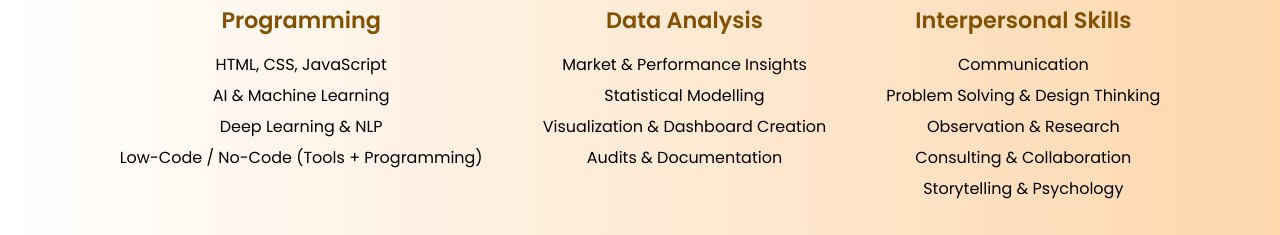
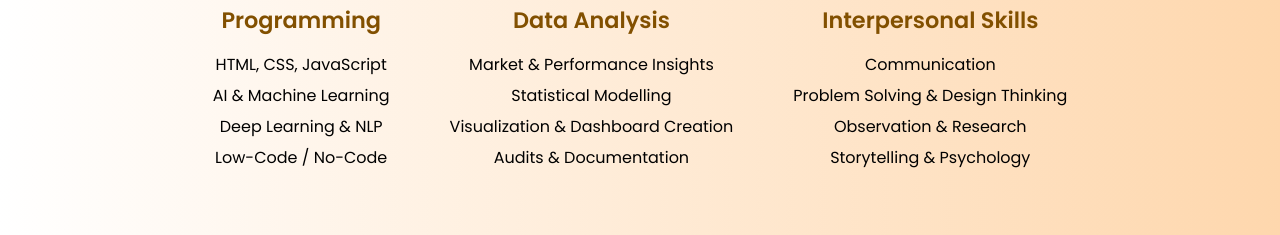
Before and after one commit to Sanjay-1307/Sanjay_Portfolio, a plain HTML site: page index.html in a window 1280 px wide. Shown: the part 1573-1808 px from the top of the page. Drawn offline with nearby package versions, Linux system fonts and the light colour scheme.

Commit message:
index.html

```diff
--- a/index.html
+++ b/index.html
@@ -98,7 +98,7 @@
         <p>HTML, CSS, JavaScript</p>
         <p>AI & Machine Learning</p>
         <p>Deep Learning & NLP</p>
-        <p>Low-Code / No-Code (Tools + Programming)</p>
+        <p>Low-Code / No-Code</p>
       </div>
 
       <!-- Data Analysis -->
@@ -116,7 +116,6 @@
         <p>Communication</p>
         <p>Problem Solving & Design Thinking</p>
         <p>Observation & Research</p>
-        <p>Consulting & Collaboration</p>
         <p>Storytelling & Psychology</p>
       </div>
 
```
